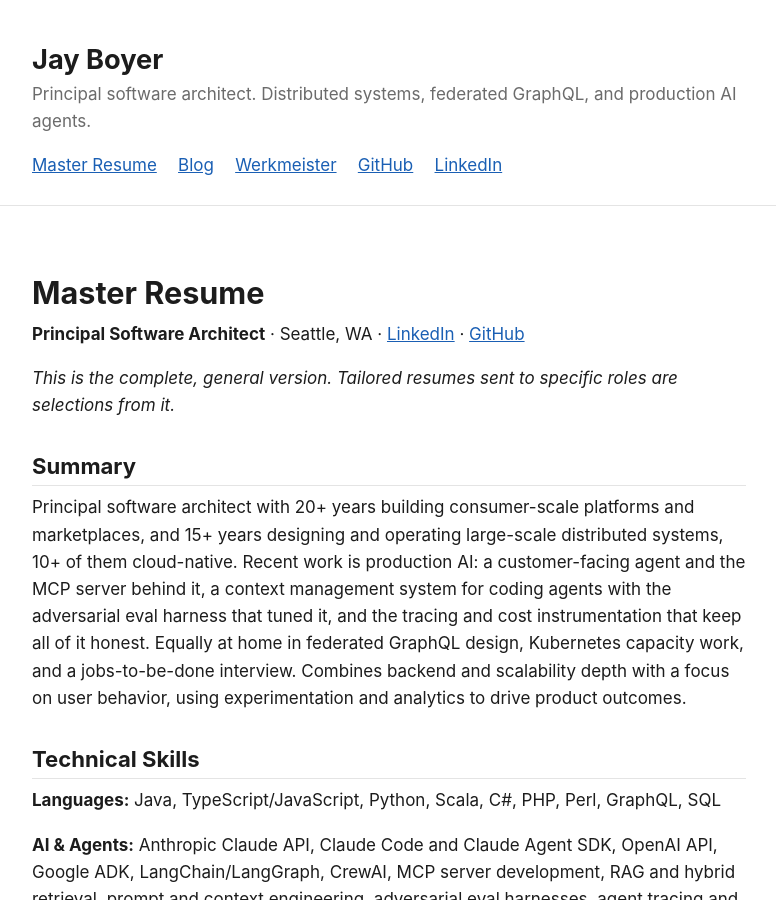
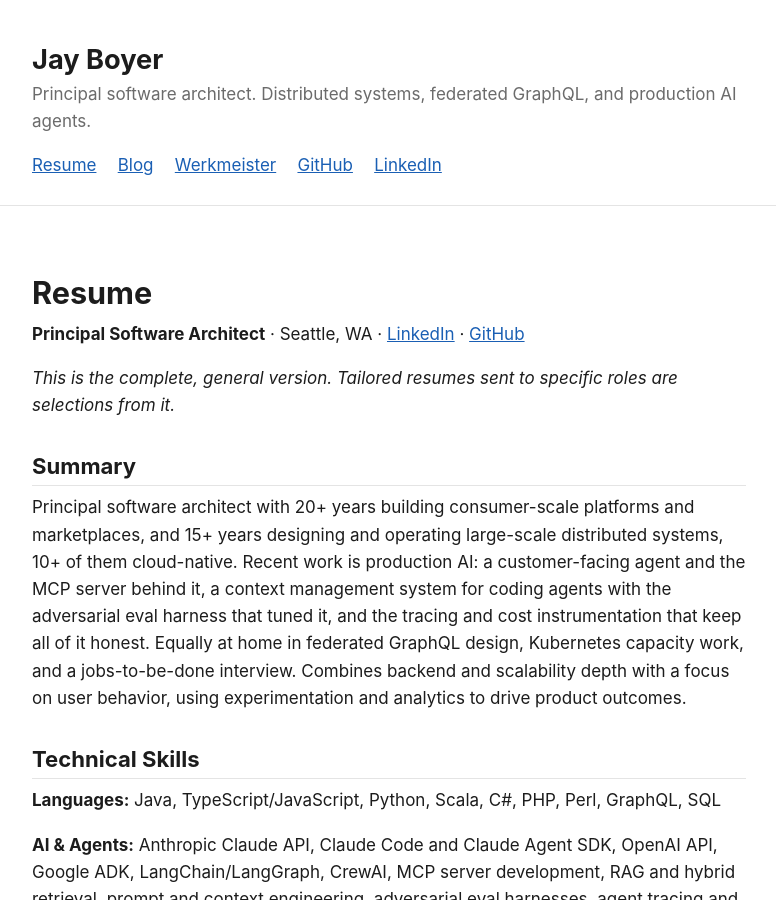
Before and after one commit to jaysonboyer/jaysonboyer.github.io, a Jekyll site: the page built from resume.md, in a window 1280 px wide and 900 px high. Shown: the whole window, without its empty margins (251-1027 px from the left). Built offline with Jekyll 4.4.1, drawn with Linux system fonts in a browser that asks for light colours.

Commit message:
Rename the resume page and nav item from Master Resume to Resume
Co-Authored-By: Claude Fable 5.1 <noreply@anthropic.com>

```diff
--- a/_config.yml
+++ b/_config.yml
@@ -11,7 +11,7 @@ github_username: jaysonboyer
 # No `theme:` or `remote_theme:` key on purpose.
 
 nav:
-  - title: Master Resume
+  - title: Resume
     url: /
   - title: Blog
     url: /blog/
--- a/resume.md
+++ b/resume.md
@@ -1,6 +1,6 @@
 ---
 layout: page
-title: Master Resume
+title: Resume
 permalink: /
 redirect_from: /resume/
 ---
```
